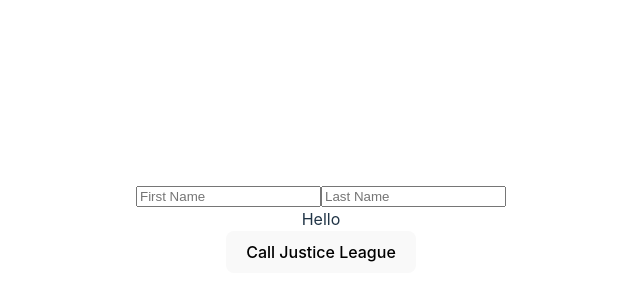
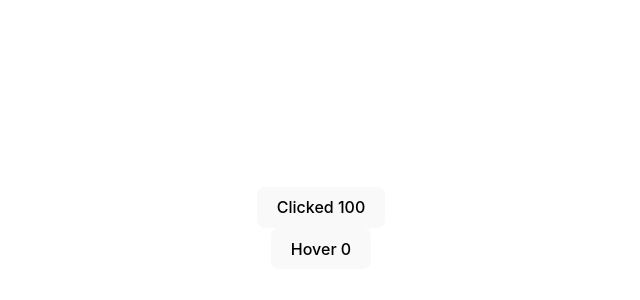
Before and after one commit to rajatk-31/vue-learn, a Vue app in the folder vue-compositions/: page / in a window 1280 px wide. Shown: the part 172-472 px from the top of the page, without its empty margins (319-959 px from the left). Built offline with nearby package versions, Linux system fonts and the light colour scheme.

Commit message:
Reusability with composition

```diff
--- a/vue-compositions/src/App.vue
+++ b/vue-compositions/src/App.vue
@@ -1,10 +1,12 @@
 <script setup>
-import Person from "./components/Person.vue";
+import ClickCounter from "./components/ClickCounter.vue";
+import HoverCounter from "./components/HoverCounter.vue";
 </script>
 
 <template>
   <div>
-    <Person></Person>
+    <ClickCounter></ClickCounter>
+    <HoverCounter></HoverCounter>
   </div>
 </template>
 
--- /dev/null
+++ b/vue-compositions/src/components/ClickCounter.vue
@@ -0,0 +1,33 @@
+<template>
+  <div>
+    <button @click="incrementCount">Clicked {{ count }}</button>
+  </div>
+</template>
+
+<script>
+// import CounterMixins from "../mixins/counter";
+import useCounter from "../composables/useCounter";
+export default {
+  name: "ClickCounter",
+  setup() {
+    const { count, incrementCount } = useCounter(100, 10);
+    return {
+      count,
+      incrementCount,
+    };
+  },
+  // mixins: [CounterMixins],
+  //   data() {
+  //     return {
+  //       count: 0,
+  //     };
+  //   },
+  //   methods: {
+  //     increment() {
+  //       this.count += 1;
+  //     },
+  //   },
+};
+</script>
+
+<style scoped></style>
--- /dev/null
+++ b/vue-compositions/src/components/HoverCounter.vue
@@ -0,0 +1,25 @@
+<template>
+  <div>
+    <button @mouseover="increment">Hover {{ count }}</button>
+  </div>
+</template>
+
+<script>
+import CounterMixins from "../mixins/counter";
+export default {
+  name: "HoverCounter",
+  mixins: [CounterMixins],
+  //   data() {
+  //     return {
+  //       count: 0,
+  //     };
+  //   },
+  //   methods: {
+  //     increment() {
+  //       this.count += 1;
+  //     },
+  //   },
+};
+</script>
+
+<style scoped></style>
--- /dev/null
+++ b/vue-compositions/src/composables/useCounter.js
@@ -0,0 +1,16 @@
+import { ref } from "vue";
+
+function useCounter(initialCount = 0, stepSize = 1) {
+  const count = ref(initialCount);
+  function incrementCount() {
+    count.value += stepSize;
+    console.log(count.value);
+  }
+
+  return {
+    count,
+    incrementCount,
+  };
+}
+
+export default useCounter;
--- /dev/null
+++ b/vue-compositions/src/mixins/counter.js
@@ -0,0 +1,12 @@
+export default {
+  data() {
+    return {
+      count: 0,
+    };
+  },
+  methods: {
+    increment() {
+      this.count += 1;
+    },
+  },
+};
```
